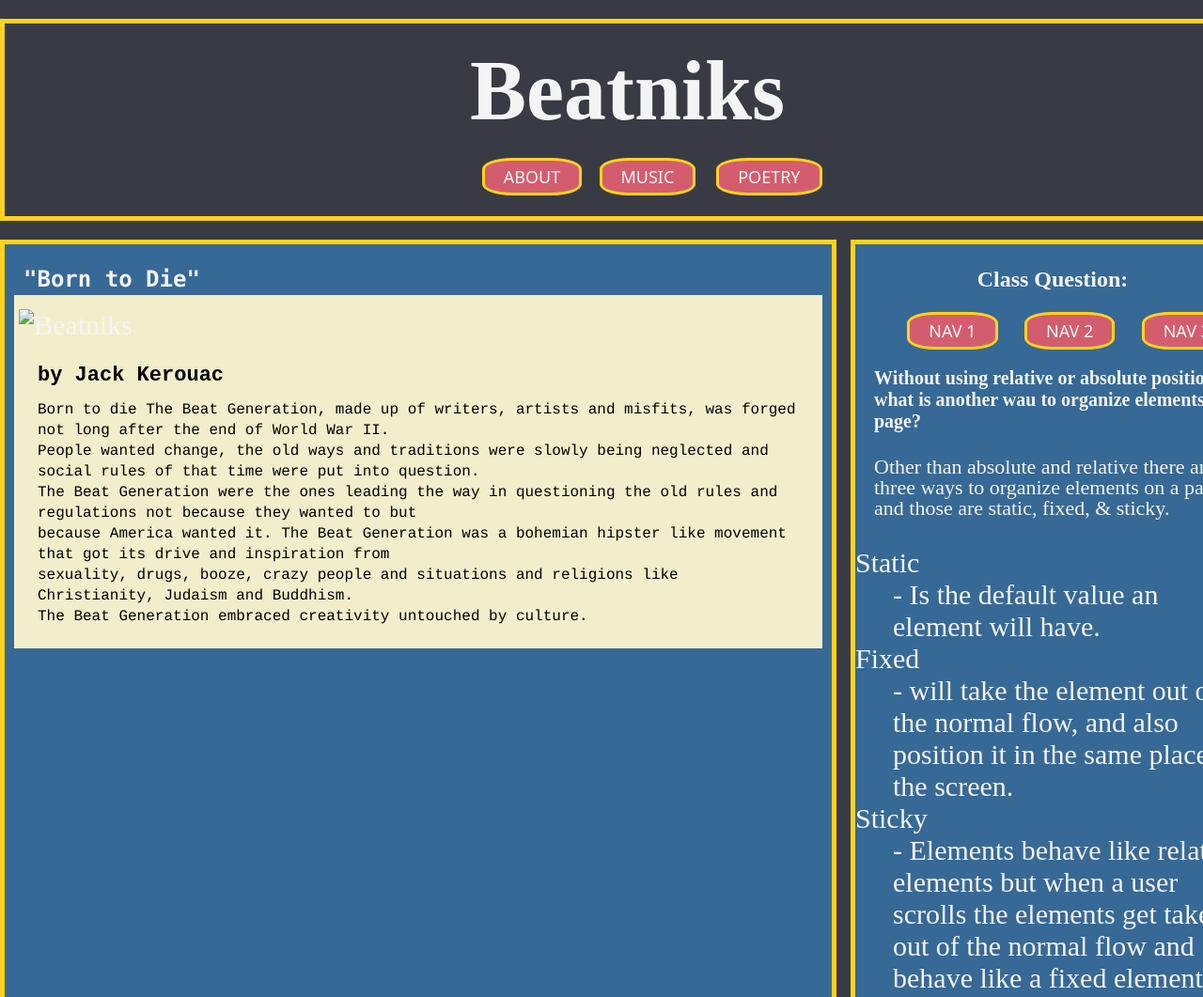
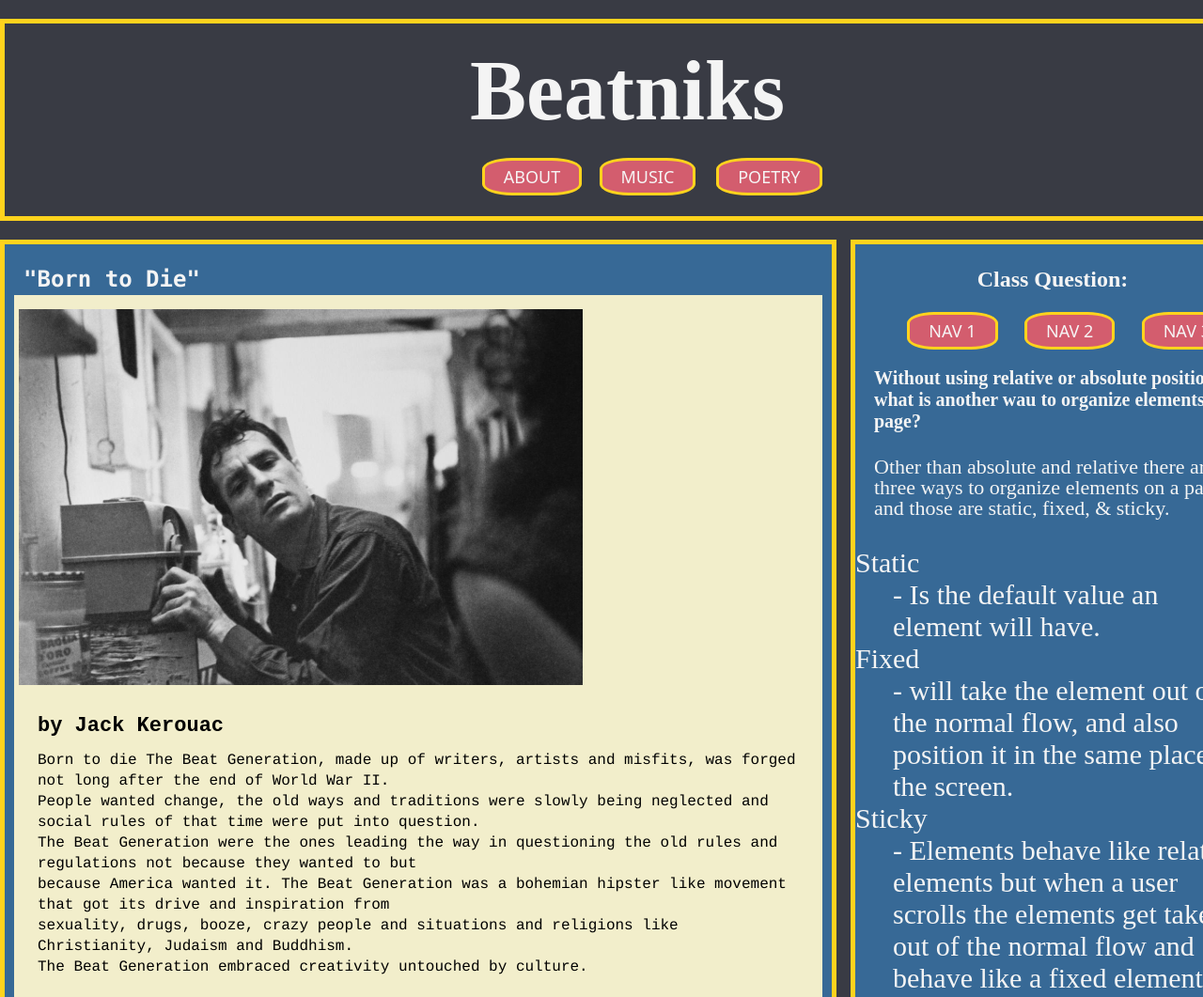
Before and after one commit to DaveG-P/Web-Development, a plain HTML site: page 08-HTML5/page2.html in a window 1280 px wide. Shown: the top 1061 px of the page at 94% size. Drawn offline with Linux system fonts and the light colour scheme.

Commit message:
Update page2.html

```diff
--- a/08-HTML5/page2.html
+++ b/08-HTML5/page2.html
@@ -29,7 +29,7 @@ to organize elements on a page? --->
 	 <article>
 	 	<h2>"Born to Die"</h2>
 	 	<section>
-	 		<img src="beatnik3.jpg" alt="Beatniks" width="600" height="400">
+	 		<img src="images/beatnik3.jpg" alt="Beatniks" width="600" height="400">
 	 		<h3>by Jack Kerouac</h3>
 	 		<p>Born to die The Beat Generation, made up of writers, artists and misfits, was forged not long after the end of World War II. <br>People wanted change, the old ways and traditions were slowly being neglected and social rules of that time were put into question.<br> The Beat Generation were the ones leading the way in questioning the old rules and regulations not because they wanted to but<br> because America wanted it. The Beat Generation was a bohemian hipster like movement that got its drive and inspiration from<br> sexuality, drugs, booze, crazy people and situations and religions like Christianity, Judaism and Buddhism. <br>The Beat Generation embraced creativity untouched by culture.</p>
 	 	</section>
```
